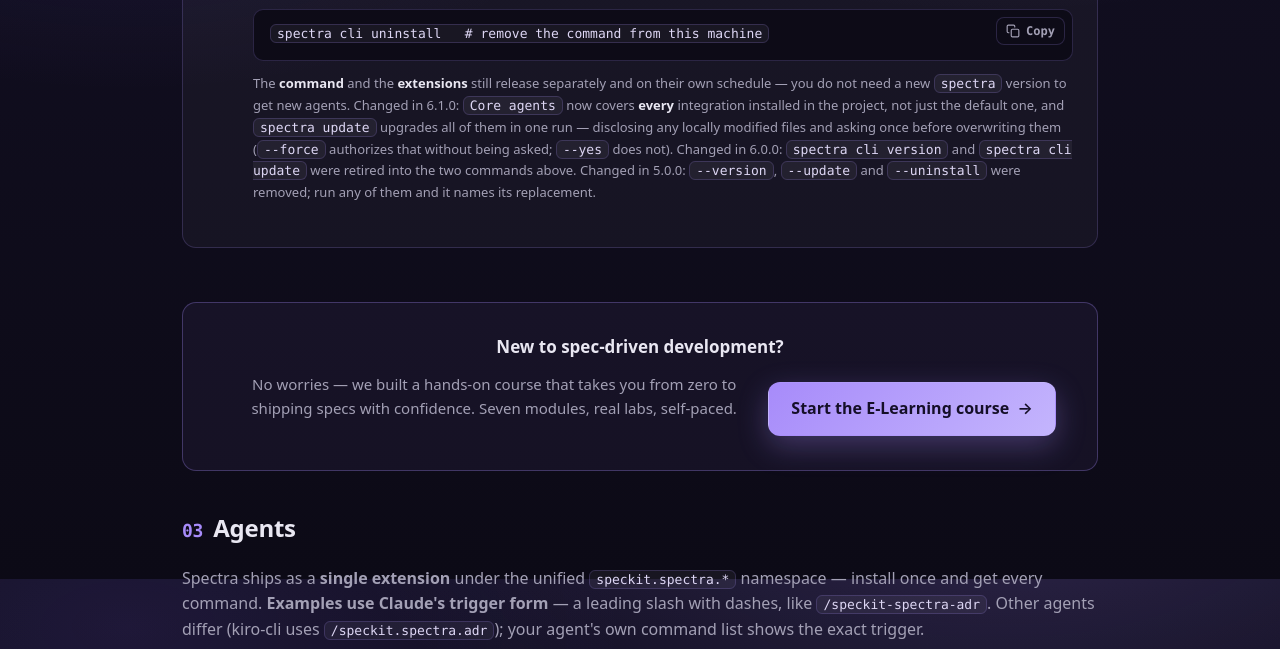
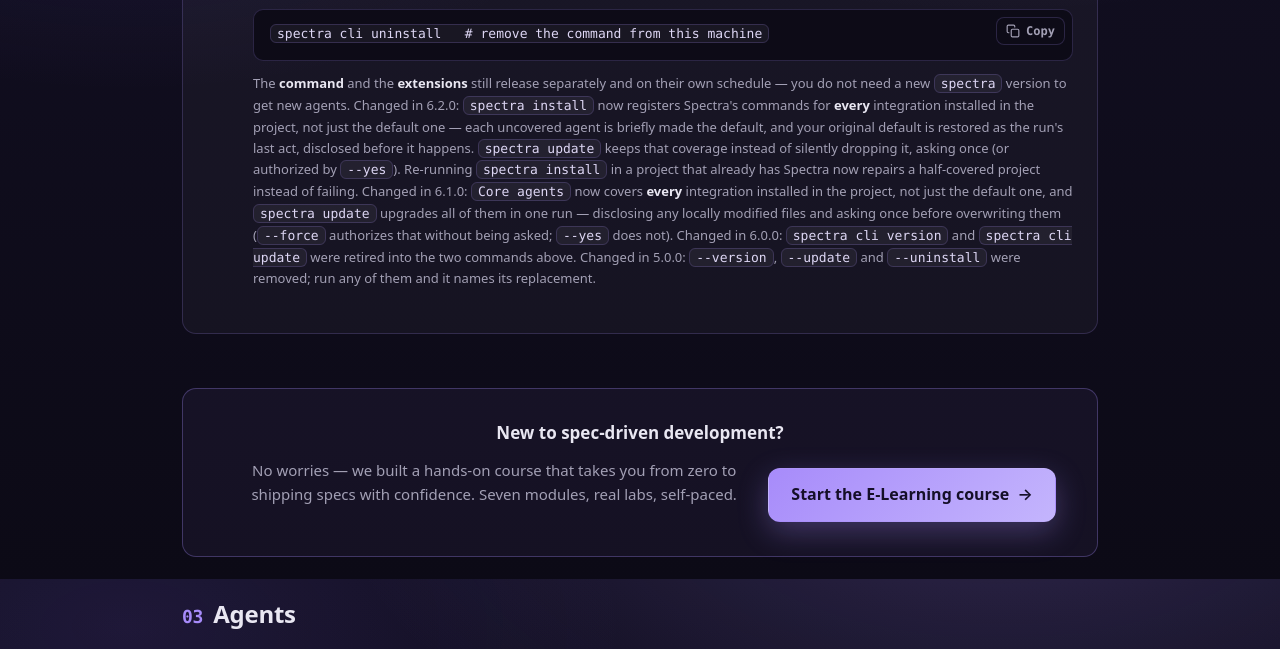
Before and after one commit to xavient/spectra, a plain HTML site: page docs/index.html in a window 1280 px wide. Shown: the part 3421-4070 px from the top of the page. Drawn offline with Linux system fonts and the light colour scheme; no server answers.

Commit message:
Document coverage, bump to 6.2.0, add the end-to-end gate (#011, polish)
Closes out feature 011. All 80 tasks complete.

- VERSION 6.1.0 -> 6.2.0 (CLI channel, minor: install and update do more,
  nothing a user types changed). spectra/extension.yml and catalog.json
  deliberately unmoved — the channels are uncoupled and no agent changed.
- README: a new "Every agent gets Spectra's commands" section with the real
  output, the four things worth knowing, the already-installed repair path,
  and the one-line recovery for a run killed mid-rotation. The advisory
  paragraph now points at spectra install.
- docs/index.html: a "Changed in 6.2.0" note alongside 6.1.0, 6.0.0, 5.0.0.
- test/scenarios.sh: second_integration, coverage_snapshot, coverage_verify,
  and coverage_end_to_end. coverage_verify is the FR-044 gate — it asserts
  both committed files are byte-identical after a rotation and that every
  installed integration is covered.
- specs/010 contracts/cli-surface.md § 9: records that this feature
  supersedes the "not even transiently" boundary and the out-of-scope note on
  non-default integrations, while leaving § 8's single-overwrite-call-site
  guarantee intact.
- research.md § R9 carries the measured verdict, so FR-044's declinable
  fallback is documented as not built rather than silently skipped.

Verification, on a live two-integration project against Spec Kit 0.16.5:
spectra install printed [4/4], covered claude, restored kiro-cli, exited 0;
both .specify/integration.json and .specify/init-options.json came back
byte-identical; both agents had all five command files. Coverage was then
broken the way an extension update breaks it (remove + add), and
spectra update --yes repaired it — Agent coverage row, default unchanged,
claude back to five files.

530 tests, OK (455 at baseline). generate_agent_docs.py --check green.

```diff
--- a/docs/index.html
+++ b/docs/index.html
@@ -467,7 +467,7 @@
                       <pre><code>spectra version         # is every part of my stack current?</code></pre>
                       <pre><code>spectra update          # bring every out-of-date part current</code></pre>
                       <pre><code>spectra cli uninstall   # remove the command from this machine</code></pre>
-                      <p class="more">The <b>command</b> and the <b>extensions</b> still release separately and on their own schedule — you do not need a new <code>spectra</code> version to get new agents. <span class="os">Changed in 6.1.0: <code>Core agents</code> now covers <b>every</b> integration installed in the project, not just the default one, and <code>spectra update</code> upgrades all of them in one run — disclosing any locally modified files and asking once before overwriting them (<code>--force</code> authorizes that without being asked; <code>--yes</code> does not). Changed in 6.0.0: <code>spectra cli version</code> and <code>spectra cli update</code> were retired into the two commands above. Changed in 5.0.0: <code>--version</code>, <code>--update</code> and <code>--uninstall</code> were removed; run any of them and it names its replacement.</span></p>
+                      <p class="more">The <b>command</b> and the <b>extensions</b> still release separately and on their own schedule — you do not need a new <code>spectra</code> version to get new agents. <span class="os">Changed in 6.2.0: <code>spectra install</code> now registers Spectra's commands for <b>every</b> integration installed in the project, not just the default one — each uncovered agent is briefly made the default, and your original default is restored as the run's last act, disclosed before it happens. <code>spectra update</code> keeps that coverage instead of silently dropping it, asking once (or authorized by <code>--yes</code>). Re-running <code>spectra install</code> in a project that already has Spectra now repairs a half-covered project instead of failing. Changed in 6.1.0: <code>Core agents</code> now covers <b>every</b> integration installed in the project, not just the default one, and <code>spectra update</code> upgrades all of them in one run — disclosing any locally modified files and asking once before overwriting them (<code>--force</code> authorizes that without being asked; <code>--yes</code> does not). Changed in 6.0.0: <code>spectra cli version</code> and <code>spectra cli update</code> were retired into the two commands above. Changed in 5.0.0: <code>--version</code>, <code>--update</code> and <code>--uninstall</code> were removed; run any of them and it names its replacement.</span></p>
                     </li>
           </ol>
         </div>
```
Also changed, not shown: 6 other files.
